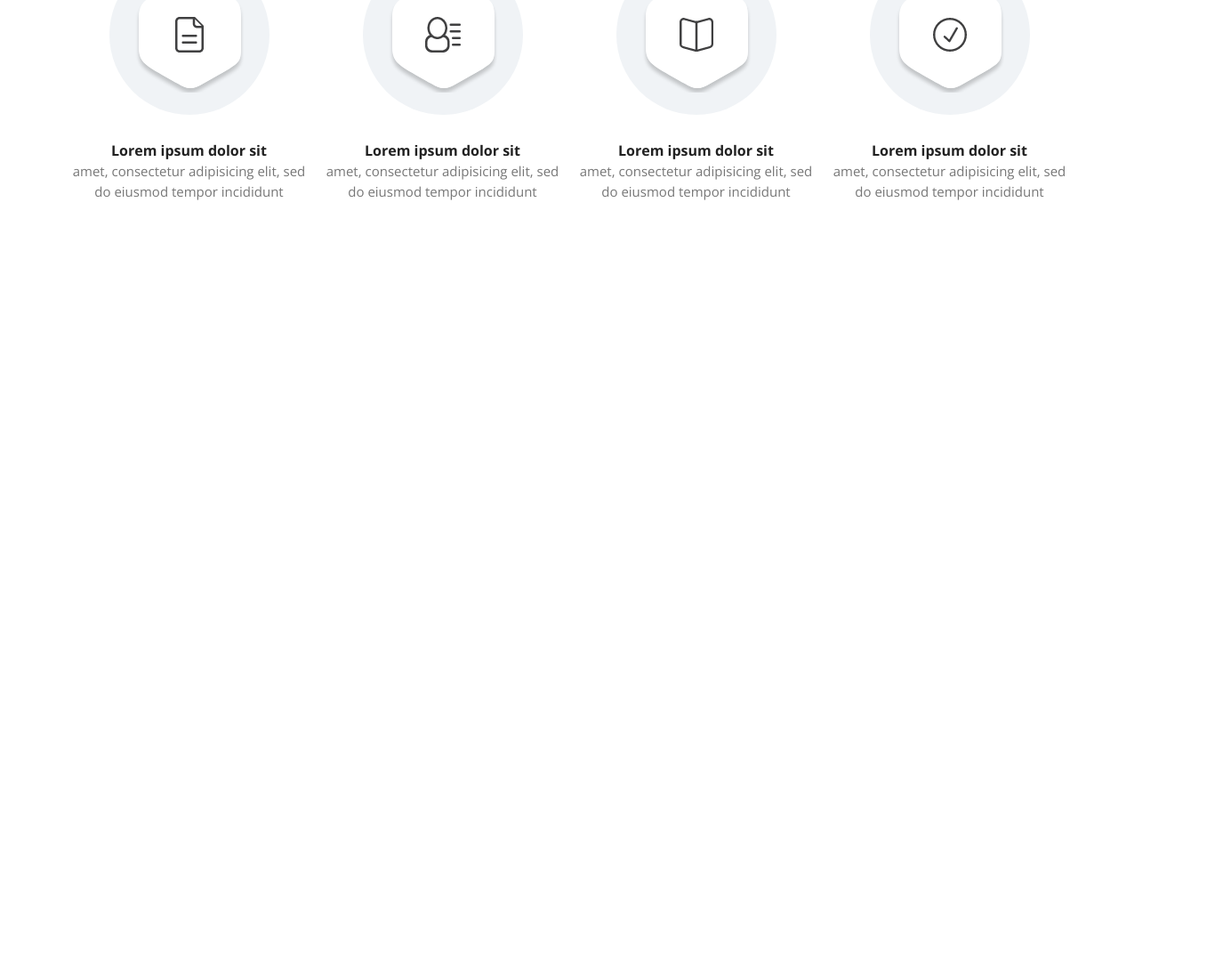
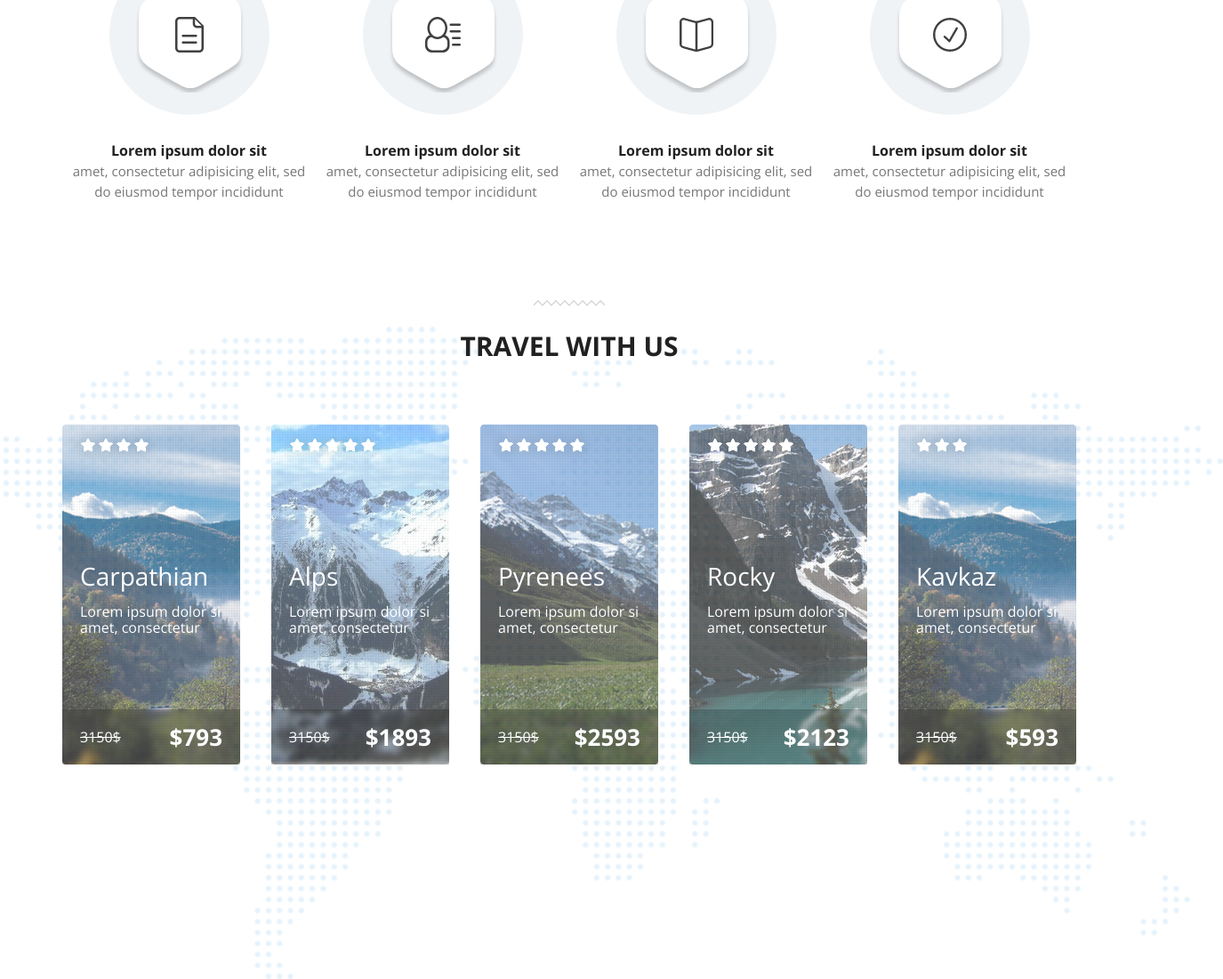
Before and after one commit to PaperZenoz/HobbyWorld, a website: page app/pug/index.pug in a window 1280 px wide. Shown: the part 1397-2497 px from the top of the page at 89% size, 1375 px wide, since content can reach past the window. Before the commit the page ends 1684 px from the top, so only its background shows below. Drawn offline with nearby package versions, Linux system fonts and the light colour scheme; files that its build step writes are made by us from their sources; files whose address does not match are found by name.

Commit message:
Travel With Us

```diff
--- /dev/null
+++ b/app/pug/_partials/travel-with-us.pug
@@ -0,0 +1,61 @@
+section#travel
+    .travel__map
+    .travel__bg
+    .container
+        h2 Travel with us
+        .travel__wrap
+            .travel__item
+                .travel__item-bg
+                    img(src='img/travel-with-us/item-1-bg.png')
+                .travel__item-stars
+                    img(src='img/travel-with-us/stars-4.png')
+                .travel__item-text
+                    span Carpathian
+                    p Lorem ipsum dolor si amet, consectetur
+                .travel__item-price
+                    p 3150$
+                    span $793
+            .travel__item
+                .travel__item-bg
+                    img(src='img/travel-with-us/item-2-bg.png')
+                .travel__item-stars
+                    img(src='img/travel-with-us/stars-5.png')
+                .travel__item-text
+                    span Alps
+                    p Lorem ipsum dolor si amet, consectetur
+                .travel__item-price
+                    p 3150$
+                    span $1893
+            .travel__item
+                .travel__item-bg
+                    img(src='img/travel-with-us/item-3-bg.png')
+                .travel__item-stars
+                    img(src='img/travel-with-us/stars-5.png')
+                .travel__item-text
+                    span Pyrenees
+                    p Lorem ipsum dolor si amet, consectetur
+                .travel__item-price
+                    p 3150$
+                    span $2593
+            .travel__item
+                .travel__item-bg
+                    img(src='img/travel-with-us/item-4-bg.png')
+                .travel__item-stars
+                    img(src='img/travel-with-us/stars-5.png')
+                .travel__item-text
+                    span Rocky
+                    p Lorem ipsum dolor si amet, consectetur
+                .travel__item-price
+                    p 3150$
+                    span $2123
+            .travel__item
+                .travel__item-bg
+                    img(src='img/travel-with-us/item-1-bg.png')
+                .travel__item-stars
+                    img(src='img/travel-with-us/stars-3.png')
+                .travel__item-text
+                    span Kavkaz
+                    p Lorem ipsum dolor si amet, consectetur
+                .travel__item-price
+                    p 3150$
+                    span $593
--- a/app/pug/index.pug
+++ b/app/pug/index.pug
@@ -6,3 +6,4 @@ block styles
 block content
     include _partials/our-journal
     include _partials/how-we-work
+    include _partials/travel-with-us
--- /dev/null
+++ b/app/sass/project-blocks/travel-with-us.sass
@@ -0,0 +1,60 @@
+#travel
+  position: relative
+.travel__
+  &map
+    width: 1470px
+    height: 733px
+    background: url("../../img/travel-with-us/worldmap-dots.png") top/cover
+    position: absolute
+    left: 50%
+    transform: translateX(-50%)
+    top: -5px
+  &wrap
+    justify-content: space-between
+    display: flex
+  &item
+    width: 200px
+    min-height: 382px
+    position: relative
+    padding: 15px 20px 15px
+    color: white
+    display: flex
+    flex-direction: column
+    justify-content: space-between
+    &-text
+      position: relative
+      span
+        font-size: 28px
+        display: block
+        margin-bottom: 15px
+    &-bg
+      position: absolute
+      top: 0
+      left: 0
+      right: 0
+      bottom: 0
+      &:before
+        position: absolute
+        bottom: 0
+        left: 0
+        right: 0
+        height: 62px
+        display: block
+        content: ''
+        background: black
+        opacity: 0.2
+    &-stars
+      position: relative
+      z-index: 1
+      top: -10px
+      left: -10px
+    &-price
+      position: relative
+      display: flex
+      justify-content: space-between
+      align-items: center
+      p
+        text-decoration: line-through
+      span
+        font-weight: bold
+        font-size: 26px
--- a/app/sass/style.sass
+++ b/app/sass/style.sass
@@ -4,6 +4,7 @@
 @import "scrollbar"
 @import "project-blocks/our-journal"
 @import "project-blocks/how-we-work"
+@import "project-blocks/travel-with-us"
 
 
 @import "media"
```
Also changed, not shown: app/css/project-blocks/travel-with-us.min.css (added), app/css/style.min.css, app/img/travel-with-us/item-1-bg.png (added), app/img/travel-with-us/item-2-bg.png (added), app/img/travel-with-us/item-3-bg.png (added), app/img/travel-with-us/item-4-bg.png (added), app/img/travel-with-us/item-5-bg.png (added), app/img/travel-with-us/stars-3.png (added), app/img/travel-with-us/stars-4.png (added), app/img/travel-with-us/stars-5.png (added), app/img/travel-with-us/worldmap-dots.png (added), app/index.html.
